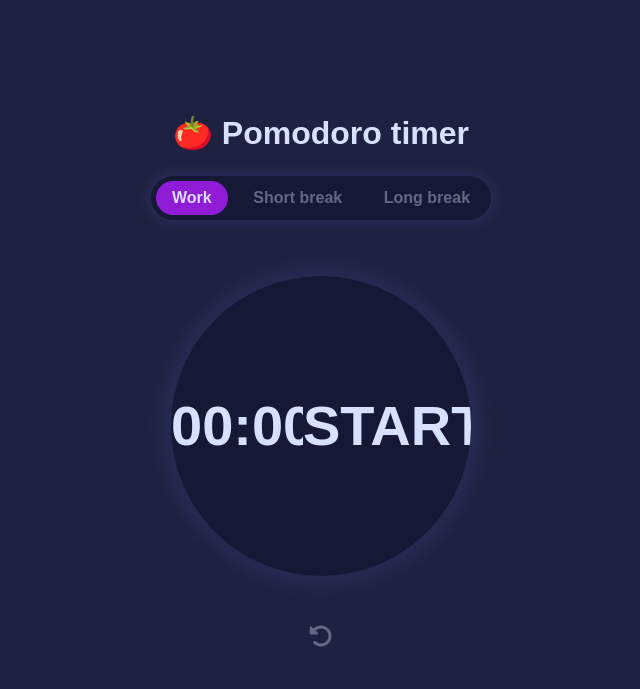
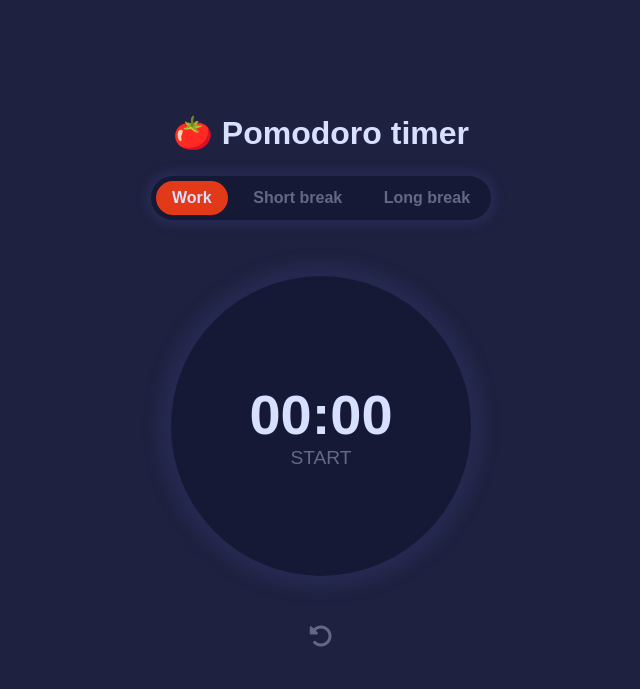
Before and after one commit to pedrowerkhaizer/Pomodoro, a plain HTML site: page index.html in a window 1280 px wide. Shown: the whole page, without its empty margins (319-959 px from the left). Drawn offline with nearby package versions, Linux system fonts and the light colour scheme.

Commit message:
update style

```diff
--- a/style.css
+++ b/style.css
@@ -1,7 +1,7 @@
 :root {
     --main-bg-color: #1E213F;
     --secundary-bg-color: #151935;
-    --primary-accent-color: #901CD7;
+    --primary-accent-color: #E23919;
     --primary-text-color: #D7E0FF;
     --secundary-text-color: #636984;
     --color-shadow: rgba(57, 63, 121, 0.3);
@@ -72,15 +72,26 @@ h1 {
     border-radius: 100%;
     align-items: center;
     justify-content: center;
+    cursor: pointer;
     -webkit-box-shadow: 0 0 1em 0.8em var(--color-shadow);
     box-shadow: 0 0 1em 0.8em var(--color-shadow);
+
+}
+#circle:hover{
+    -webkit-box-shadow: 0 0 1.2em 1em var(--color-shadow);
+    box-shadow: 0 0 1.2em 1em var(--color-shadow);
 }
 
 #time {
     align-items: center;
     justify-content: center;
     display: flex;
-    flex-direction: row;
+    flex-direction: column;
+
+}
+
+
+p#counter  {
     font-weight: 700;
     color: var(--primary-text-color);
     font-size: 3.5em;
@@ -89,6 +100,12 @@ h1 {
 #time:hover {
     color: var(--secundary-text-color);
     cursor: pointer;
+}
+
+p#counter-status {
+    font-size: 1.2em;
+    color: var(--secundary-text-color);
+    font-weight: 500;
 }
 
 #control {
```
